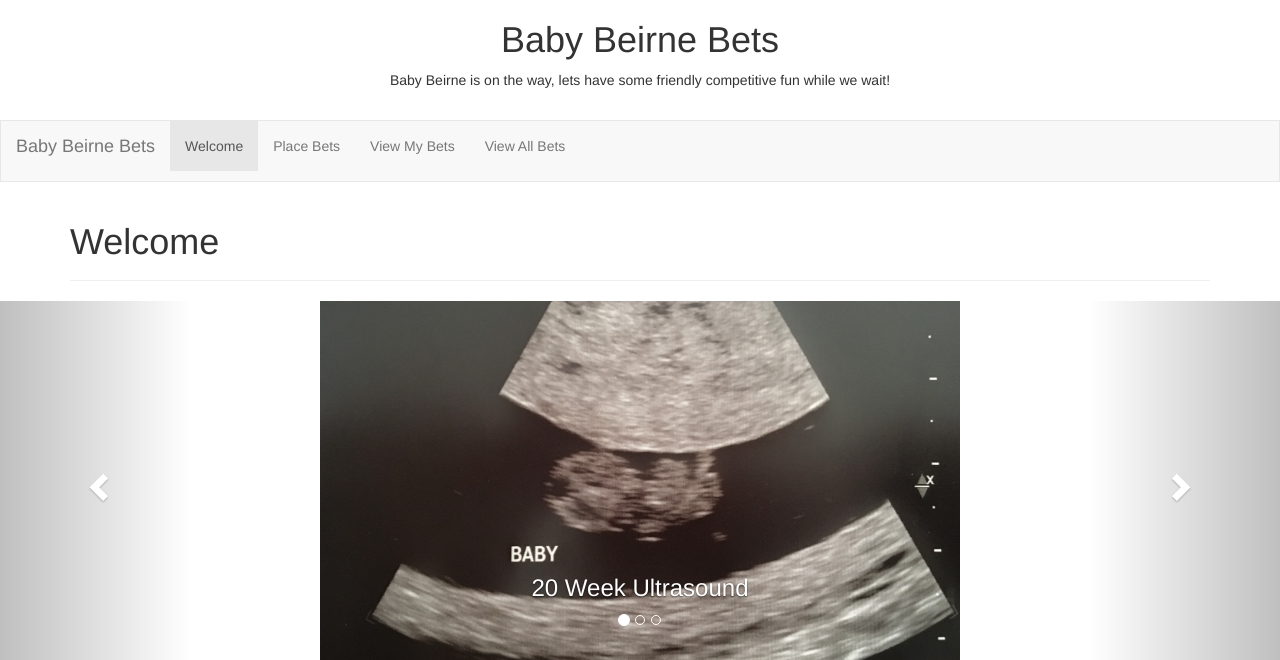
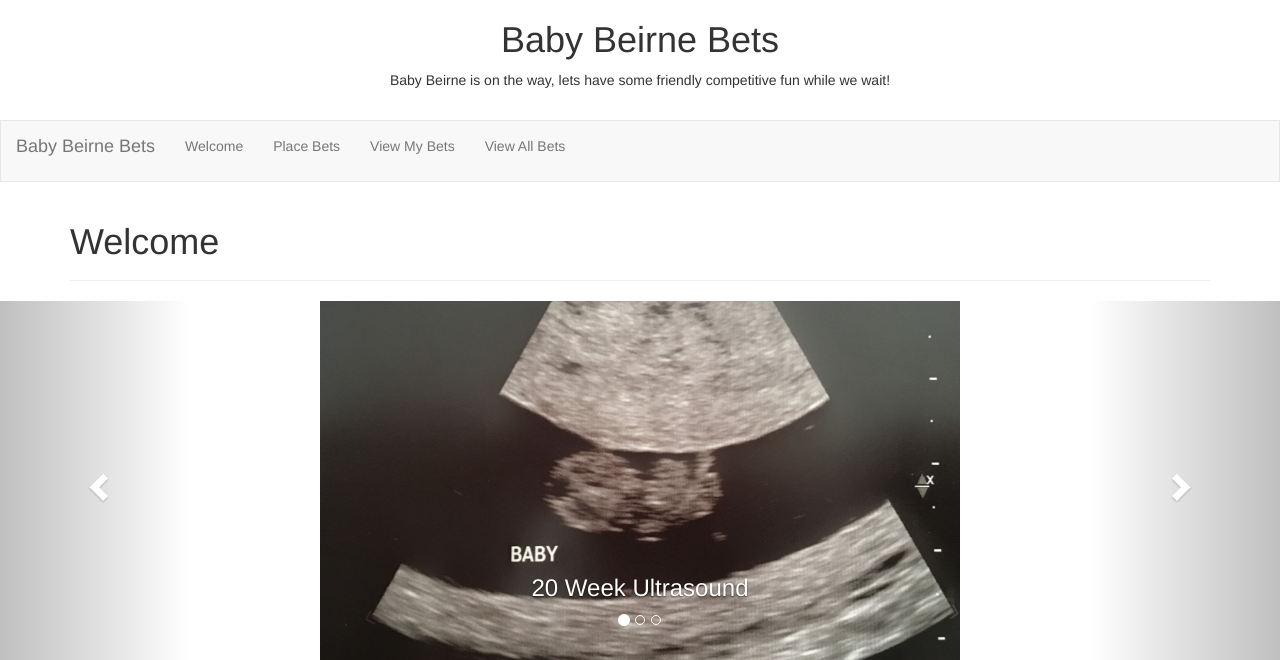
Before and after one commit to mp-jensen/Baby-Beirne-Bets, a Flask app: page / in a window 1280 px wide. Shown: the top 660 px of the page. Run offline with Flask 2, Linux system fonts and the light colour scheme; some libraries are stand-ins or nearby versions.

Commit message:
fix welcome link in navbar

```diff
--- a/templates/base.html
+++ b/templates/base.html
@@ -71,7 +71,7 @@
         </div>
         <div class="collapse navbar-collapse" id="homeNavbar">
         <ul class="nav navbar-nav">
-          <li class="active"><a class="nav-link active" href="/welcome">Welcome</a></li>
+          <li><a class="nav-link active" href="/">Welcome</a></li>
           <li><a class="nav-link active" href="/placeBets">Place Bets</a></li class="nav-item">
           <li><a class="nav-link active" href="/viewMyBets">View My Bets</a></li>
           <li><a class="nav-link active" href="/viewAllBets">View All Bets</a></li class="nav-item">
```
